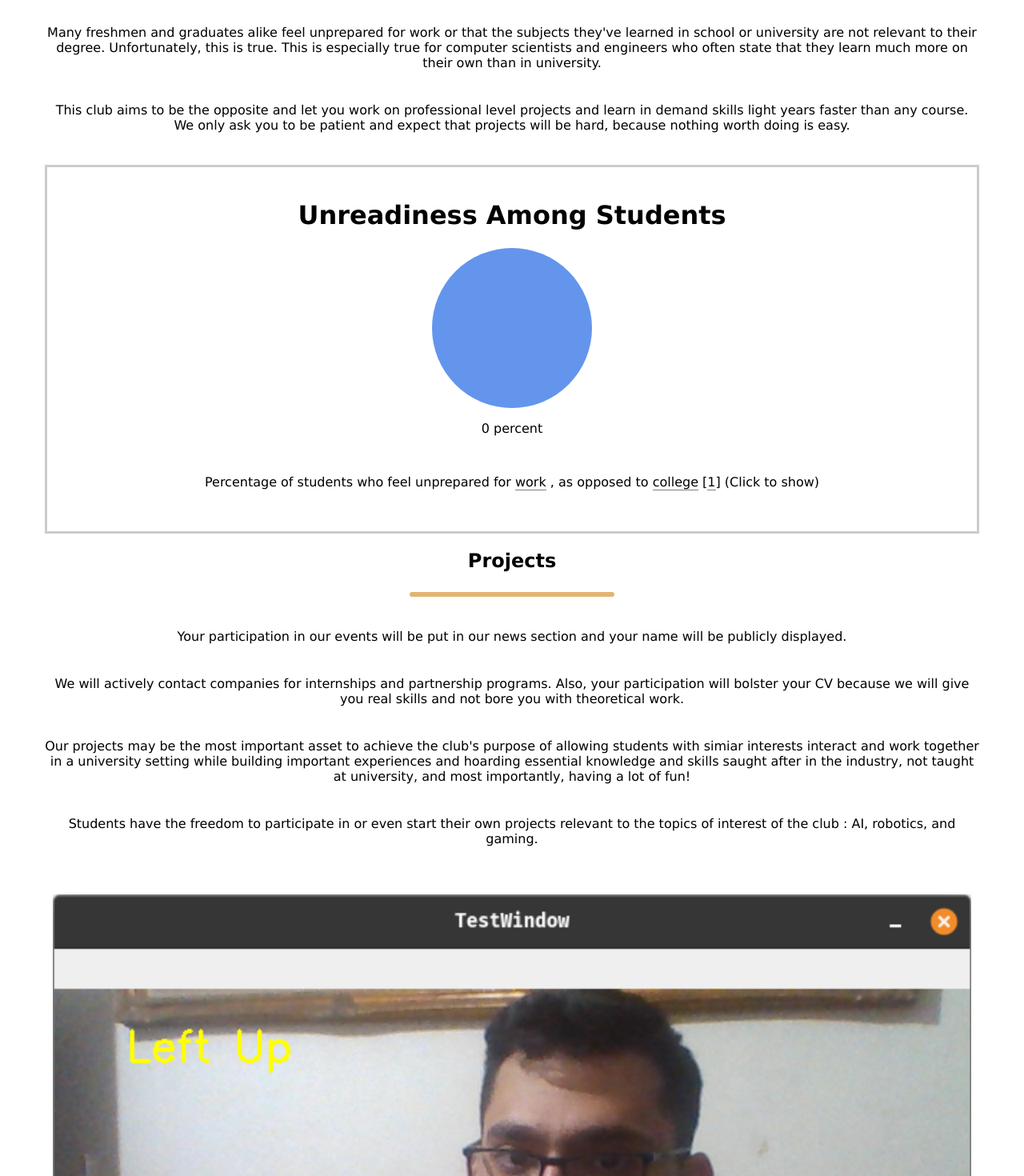
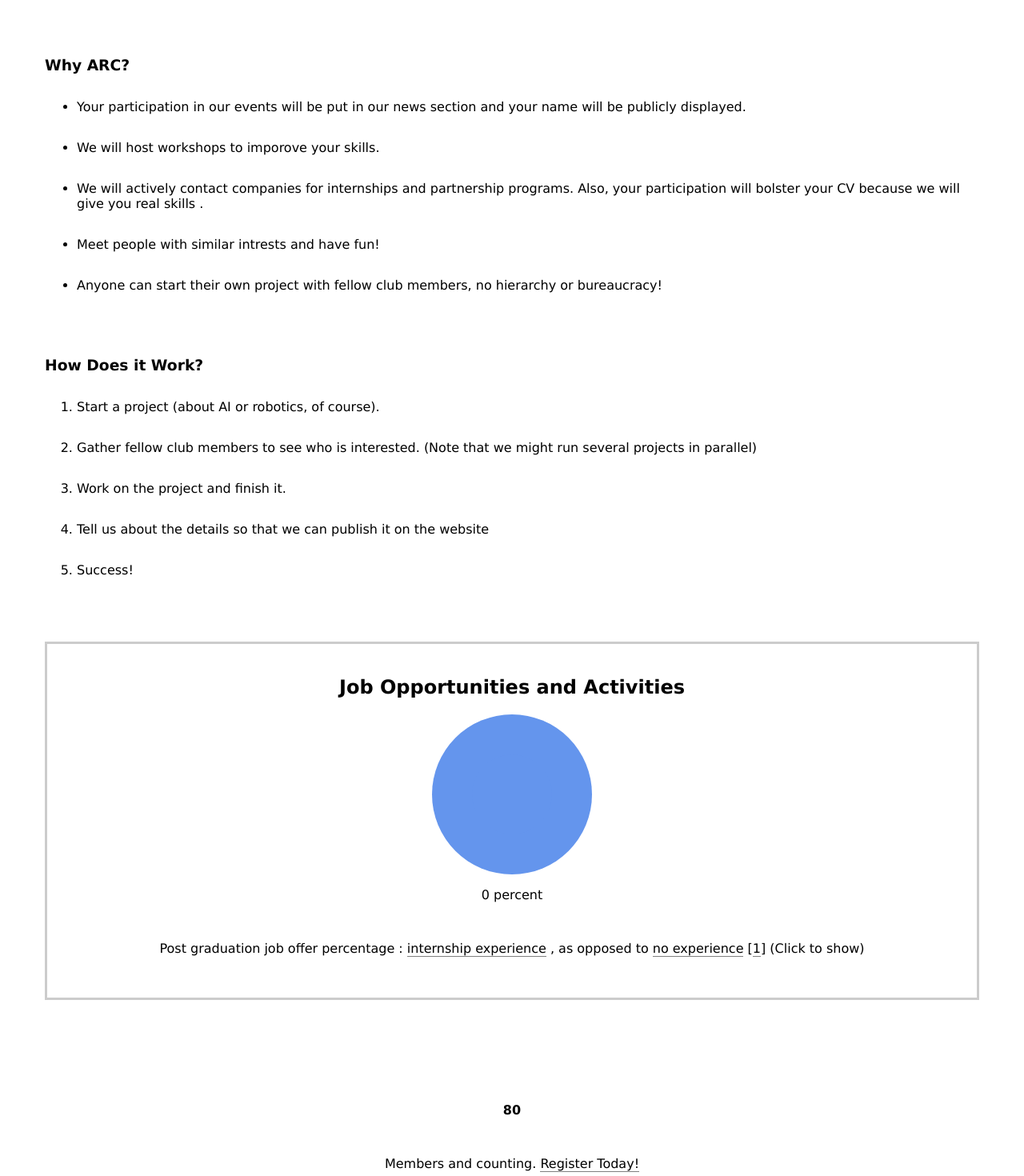
Before and after one commit to Leboweeb/Engineering-Day-Website, a Svelte app: page / in a window 1280 px wide. Shown: the part 220-1690 px from the top of the page at 80% size. Built offline with nearby package versions, Linux system fonts and the light colour scheme.

Commit message:
overhauled the about section

```diff
--- a/src/App.svelte
+++ b/src/App.svelte
@@ -30,6 +30,9 @@
   import { tweened } from "svelte/motion";
   import Profile from "./components/Profile.svelte";
   import Caption from "./components/Caption.svelte";
+  import SplitText from "./components/SplitText.svelte";
+  import Paragraph from "./components/Paragraph.svelte";
+  import Register from "./components/Register.svelte";
   let percent = 0;
   const store = tweened(0, { duration: 2000 });
   $: store.set(percent);
@@ -155,52 +158,55 @@
   </div>
 </div>
 <div class="make_space">
-  <Section
-    title={section_names[1]}
-    text={"Many freshmen and graduates alike feel unprepared for work or that the subjects they've learned in school or university are not relevant to their degree. Unfortunately, this is true. This is especially true for computer scientists and engineers who often state that they learn much more on their own than in university.\nThis club aims to be the opposite and let you work on professional level projects and learn in demand skills light years faster than any course. We only ask you to be patient and expect that projects will be hard, because nothing worth doing is easy. "}
+  <Section title={section_names[1]} />
+  <Paragraph
+    title="Why ARC?"
+    text={"Your participation in our events will be put in our news section and your name will be publicly displayed.\nWe will host workshops to imporove your skills.\nWe will actively contact companies for internships and partnership programs. Also, your participation will bolster your CV because we will give you real skills .\nMeet people with similar intrests and have fun!\nAnyone can start their own project with fellow club members, no hierarchy or bureaucracy!"}
+  />
+  <Paragraph
+    title="How Does it Work?"
+    ordered={true}
+    text={"Start a project (about AI or robotics, of course).\nGather fellow club members to see who is interested. (Note that we might run several projects in parallel)\nWork on the project and finish it.\nTell us about the details so that we can publish it on the website\nSuccess!"}
   />
   <figure>
-    <h1>Unreadiness Among Students</h1>
+    <h2>Job Opportunities and Activities</h2>
     <Pie percent={$store} />
     <figcaption>
       <!-- svelte-ignore a11y-invalid-attribute -->
-      Percentage of students who feel unprepared for
+      Post graduation job offer percentage :
       <a
         on:click={() => {
-          percent = 52;
+          percent = 57.5;
         }}
         class="interactive_buttons"
-        href="javascript:void(0)">work</a
+        href="javascript:void(0)">internship experience</a
       >
       , as opposed to
       <!-- svelte-ignore a11y-invalid-attribute -->
       <a
         on:click={() => {
-          percent = 81;
+          percent = 42.5;
         }}
         class="interactive_buttons"
-        href="javascript:void(0)">college</a
-      >
+        href="javascript:void(0)"
+        >no experience
+      </a>
       [<a
-        href="https://www.edweek.org/teaching-learning/teens-feel-ready-for-college-but-not-so-much-for-work/2019/09"
+        href="https://www.zippia.com/advice/internship-statistics/"
         class="interactive_buttons">1</a
       >] (Click to show)
     </figcaption>
   </figure>
-  <Section
-    title={section_names[2]}
-    text={"Your participation in our events will be put in our news section and your name will be publicly displayed.\nWe will actively contact companies for internships and partnership programs. Also, your participation will bolster your CV because we will give you real skills and not bore you with theoretical work.\nOur projects may be the most important asset to achieve the club's purpose of allowing students with simiar interests interact and work together in a university setting while building important experiences and hoarding essential knowledge and skills saught after in the industry, not taught at university, and most importantly, having a lot of fun!\nStudents have the freedom to participate in or even start their own projects relevant to the topics of interest of the club : AI, robotics, and gaming."}
-  />
+  <Register limit={80} />
+  <Section title={section_names[2]} />
   <Caption
     caption_text="Game controlled with AI hand motion controls"
-    border_color="transparent"
     image={Mediapipe}
     alt="mediapipe demo"
     mw={642}
   />
   <Caption
     caption_text="Developing the site for this club"
-    border_color="transparent"
     image={Web}
     alt="web"
     mw={960}
@@ -208,16 +214,16 @@
 
   <Caption
     caption_text="Developing IOT solutions for environmental purposes"
-    border_color="transparent"
     image={IOT}
     alt="IOT cleaning"
     mw={960}
   />
-  <Section
-    title={section_names[3]}
-    text={"If you want to contact us, click the register link in the navigation bar\nor click at any of our icons to send us an email"}
-  />
-
+  <Section title={section_names[3]}>
+    <SplitText
+      text={"If you want to contact us, click the register link in the navigation bar\nor click at any of our icons to send us an email"}
+      split_dir="horizontal"
+    />
+  </Section>
   <p />
   <div class="profiles">
     {#each names as name, i}
--- a/src/components/Caption.svelte
+++ b/src/components/Caption.svelte
@@ -3,7 +3,7 @@
   export let alt: string;
   export let image: string;
   export let mw: number;
-  export let border_color: string = "#cccccc";
+  export let border_color: string = "transparent";
 </script>
 
 <figure style="--col={border_color} --mw={mw}">
--- /dev/null
+++ b/src/components/Paragraph.svelte
@@ -0,0 +1,31 @@
+<script lang="ts">
+  export let text = "";
+  export let title: string;
+  export let ordered = false;
+</script>
+
+<div>
+  <h3>{title}</h3>
+  {#if ordered}
+    <ol>
+      {#each text.split("\n") as t}
+        <li>{t}</li>
+      {/each}
+    </ol>
+  {:else}
+    <ul>
+      {#each text.split("\n") as t}
+        <li>{t}</li>
+      {/each}
+    </ul>
+  {/if}
+</div>
+
+<style lang="scss">
+  div {
+    margin-block: 5rem;
+    li {
+      margin-block: 2rem;
+    }
+  }
+</style>
--- /dev/null
+++ b/src/components/Register.svelte
@@ -0,0 +1,64 @@
+<script lang="ts">
+  export let limit: number;
+  let container: Element;
+  import { onMount } from "svelte";
+
+  const animate_counter = (
+    element: Element,
+    start: number,
+    end: number,
+    duration: number
+  ) => {
+    let range = end - start;
+    let increment = end > start ? 1 : -1; // go backwards if the start is greater than the end
+    let step = Math.abs(Math.floor(duration / range));
+    let curr = start;
+    let timer = setInterval(() => {
+      curr += increment;
+      element.textContent = curr.toString();
+      if (curr === end) clearInterval(timer);
+    }, step);
+  };
+  let observer = new IntersectionObserver(
+    (entries: IntersectionObserverEntry[]) => {
+      animate_counter(container, 0, limit, 5000);
+      observer.unobserve(container);
+    },
+    { threshold: 1 }
+  );
+  onMount(() => {
+    observer.observe(container);
+  });
+</script>
+
+<div id="parent">
+  <b class="countdown" bind:this={container}>0</b>
+  <div>
+    <p>Members and counting.</p>
+    <a
+      href="https://docs.google.com/forms/d/e/1FAIpQLSc848WhWQQKn8eycGvNfkFiVMHy1XPYB3hM0aS1fiArqcprbQ/viewform?usp=sf_link"
+      >Register Today!</a
+    >
+  </div>
+</div>
+
+<style lang="scss">
+  @import "../lib/lib";
+
+  #parent {
+    @include center_flex(column);
+    margin: 5rem;
+    .countdown {
+      margin-block: 3rem;
+    }
+    div {
+      a,
+      p {
+        display: inline;
+      }
+      a {
+        @include blue_underlined_text();
+      }
+    }
+  }
+</style>
--- a/src/components/Section.svelte
+++ b/src/components/Section.svelte
@@ -1,10 +1,7 @@
 <script lang="ts">
-  import SplitText from "./SplitText.svelte";
   import { join_with_dash } from "../lib/Lib.svelte";
 
   export let title = "";
-  export let split_dir = "vertical";
-  export let text = "";
   export let bg = "white";
 </script>
 
@@ -12,15 +9,6 @@
   <section style:--bg-color={bg}>
     <h1>{title}</h1>
     <hr />
-    <div>
-      {#if split_dir === "horizontal"}
-        <SplitText strs={text.split("\n")} />
-      {:else}
-        {#each text.split("\n") as txt}
-          <p>{txt}</p>
-        {/each}
-      {/if}
-    </div>
   </section>
 </div>
 
@@ -31,9 +19,6 @@
   h1,
   div {
     text-align: center;
-  }
-  p {
-    margin-block: 2.5rem;
   }
   hr {
     margin: 25px auto 30px;
--- a/src/components/SplitText.svelte
+++ b/src/components/SplitText.svelte
@@ -1,18 +1,20 @@
 <script lang="ts">
-  export let strs: string[];
+  export let text: string;
+  export let split_dir = "vertical";
 </script>
 
 <div>
-  {#each strs as s}
-    <p>{s}</p>
+  {#each text.split("\n") as s}
+    <p style="--dis={split_dir === 'vertical' ? 'block' : 'flex'}">{s}</p>
   {/each}
 </div>
 
 <style lang="scss">
   div {
-    display: flex;
+    display: --var(dis);
     justify-content: space-evenly;
     p {
+      margin-block: 2.5rem;
       margin-inline: 0.5rem;
     }
   }
--- a/src/lib/lib.scss
+++ b/src/lib/lib.scss
@@ -1,9 +1,9 @@
 $hilight-text-color-hover: #00acd8;
 
-@mixin blue_underlined_text($color: black) {
+@mixin blue_underlined_text($color: black, $border: grey) {
   text-decoration: none;
   cursor: pointer;
-  border-bottom: 1px solid grey;
+  border-bottom: 1px solid $border;
   color: $color;
   &:hover {
     color: $hilight-text-color-hover;
```
